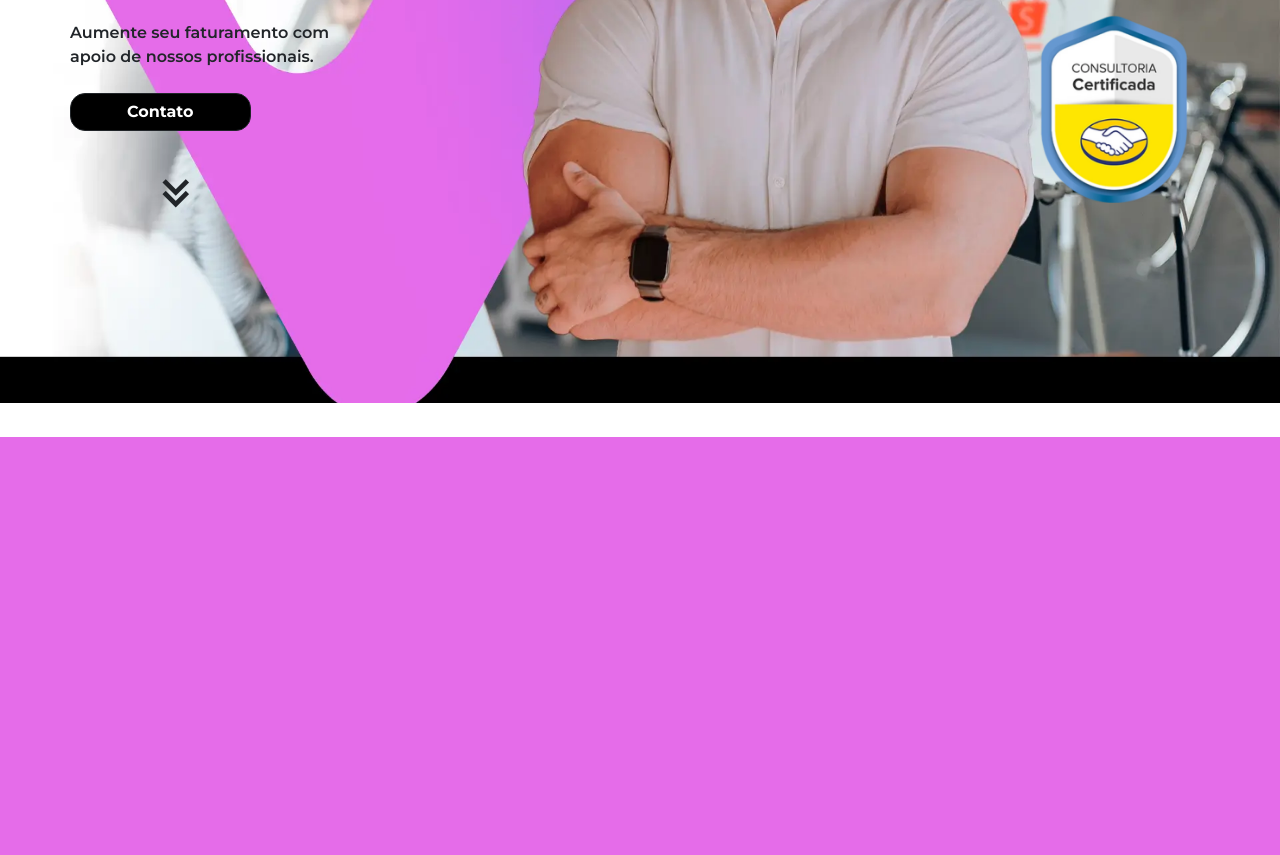
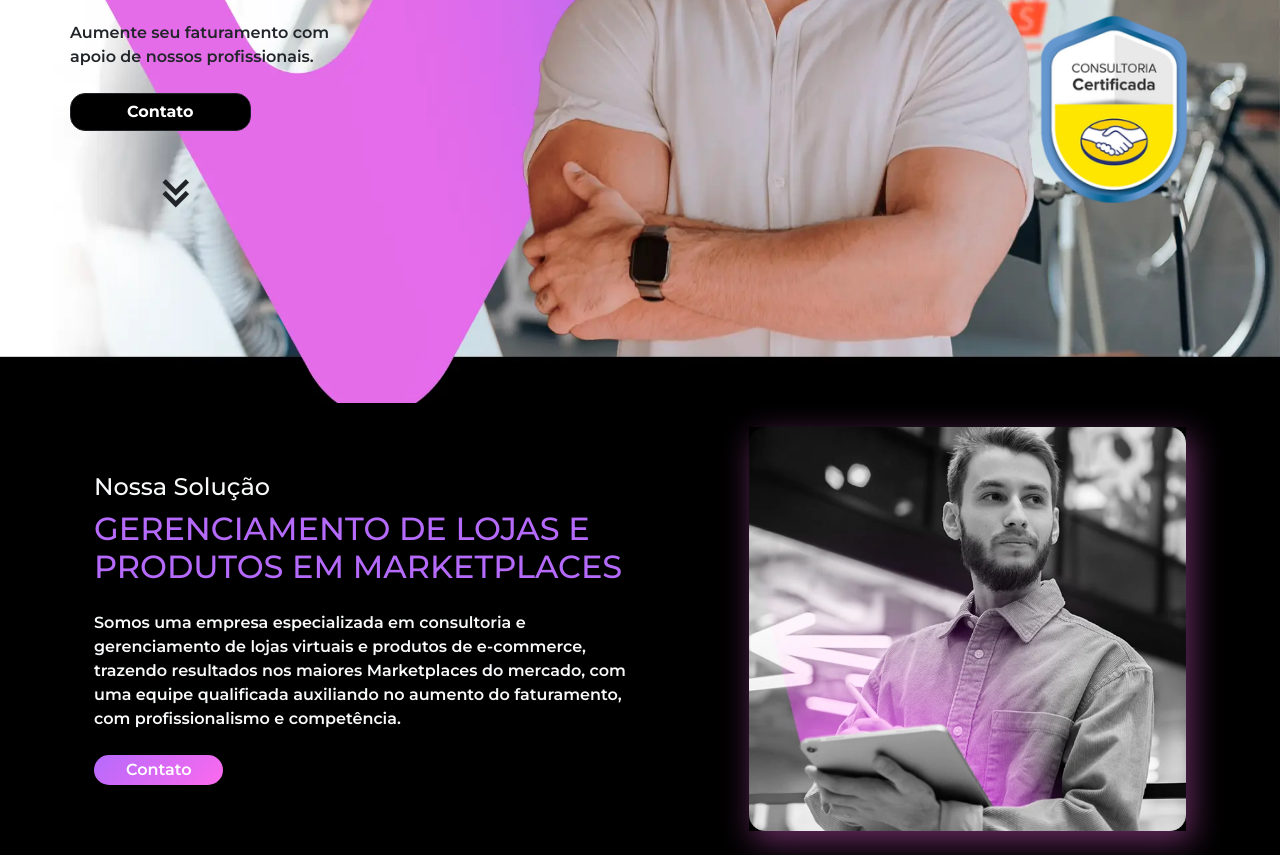
Before and after one commit to ArthurrGuilherme/Site, a PHP site: page / in a window 1280 px wide. Shown: the part 363-1218 px from the top of the page. Before the commit the page ends 800 px from the top, so only its background shows below. Run offline with PHP 8.4, Linux system fonts and the light colour scheme.

Commit message:
Add files via upload

```diff
--- a/css/reset.css
+++ b/css/reset.css
@@ -11,8 +11,20 @@
     list-style: none;
 }
 /*Vareaveis*/
-:root {
-    --roxo-vendex: #b56afc;
-    --rosa-vendex: #fc6aed;
-}
+    :root {
+        --roxo-vendex: #b56afc;
+        --rosa-vendex: #fc6aed;
+    }
+    #Img {
+        width: 40% !important;
+        box-shadow: 5px 10px 30px #fc6aed69;
+    }
+    h2 {
+        margin: 0;
+    }
 /*Vareaveis*/
+/*Body*/
+    main {
+        background: var(--bs-black);
+    }
+/*Body*/
--- a/css/shared.css
+++ b/css/shared.css
@@ -1,3 +1,4 @@
+/*Header*/
     #offcanvasNavbar {
         background: var(--roxo-vendex) !important;
         font-weight: 700 !important;
@@ -50,3 +51,16 @@ p, h1 {
     #IconsHeader {
         gap: 1rem;
     }
+/*Header*/
+/*Buttons*/
+    .Btn01 {
+        border-radius: 15px;
+        padding: .2rem 2rem;
+        transition: all .5s;
+        color: var(--bs-white);
+        background: linear-gradient(135deg, var(--roxo-vendex) 0%, var(--rosa-vendex) 100%) !important;
+    }
+    .Btn01:hover {
+        border-radius: 0px;
+    }
+/*Buttons*/
--- a/index.html
+++ b/index.html
@@ -256,6 +256,40 @@
             </section>
         <!--Apresentação-->
     </section>
+    <!--Conteudo Principal-->
+        <main>
+            <!--Soluções-->
+                <section>
+                    <article class="container-md d-flex justify-content-between align-items-center p-4">
+                        <!--Texto-->
+                            <span>
+                                <!--Titulo-->
+                                    <h4 class="text-light">Nossa Solução</h4>
+                                    <h2 style="color: var(--roxo-vendex);">GERENCIAMENTO DE LOJAS E</h2>
+                                    <h2 style="color: var(--roxo-vendex);">PRODUTOS EM MARKETPLACES</h2>
+                                <!--Titulo-->
+                                <br>
+                                <!--Legenda-->
+                                    <span class="text-light">
+                                        <p>Somos uma empresa especializada em consultoria e</p>
+                                        <p>gerenciamento de lojas virtuais e produtos de e-commerce,</p>
+                                        <p>trazendo resultados nos maiores Marketplaces do mercado, com</p>
+                                        <p>uma equipe qualificada auxiliando no aumento do faturamento,</p>
+                                        <p>com profissionalismo e competência.</p>
+                                    </span>
+                                <!--Legenda-->
+                                <br>
+                                <button class="Btn01">Contato</button>
+                            </span>
+                        <!--Texto-->
+                        <!--Img-->
+                            <img class="w-50" id="Img" src="./img/home-nossasolucao.webp" alt="Imagem 01">
+                        <!--Img-->
+                    </article>
+                </section>
+            <!--Soluções-->
+        </main>
+    <!--Conteudo Principal-->
 </body>
     <!--Js-->
         <script src="./js/header.js"></script>
```
Also changed, not shown: img/home-nossasolucao.webp (added). Lines whose indentation alone changed are shown as unchanged.
